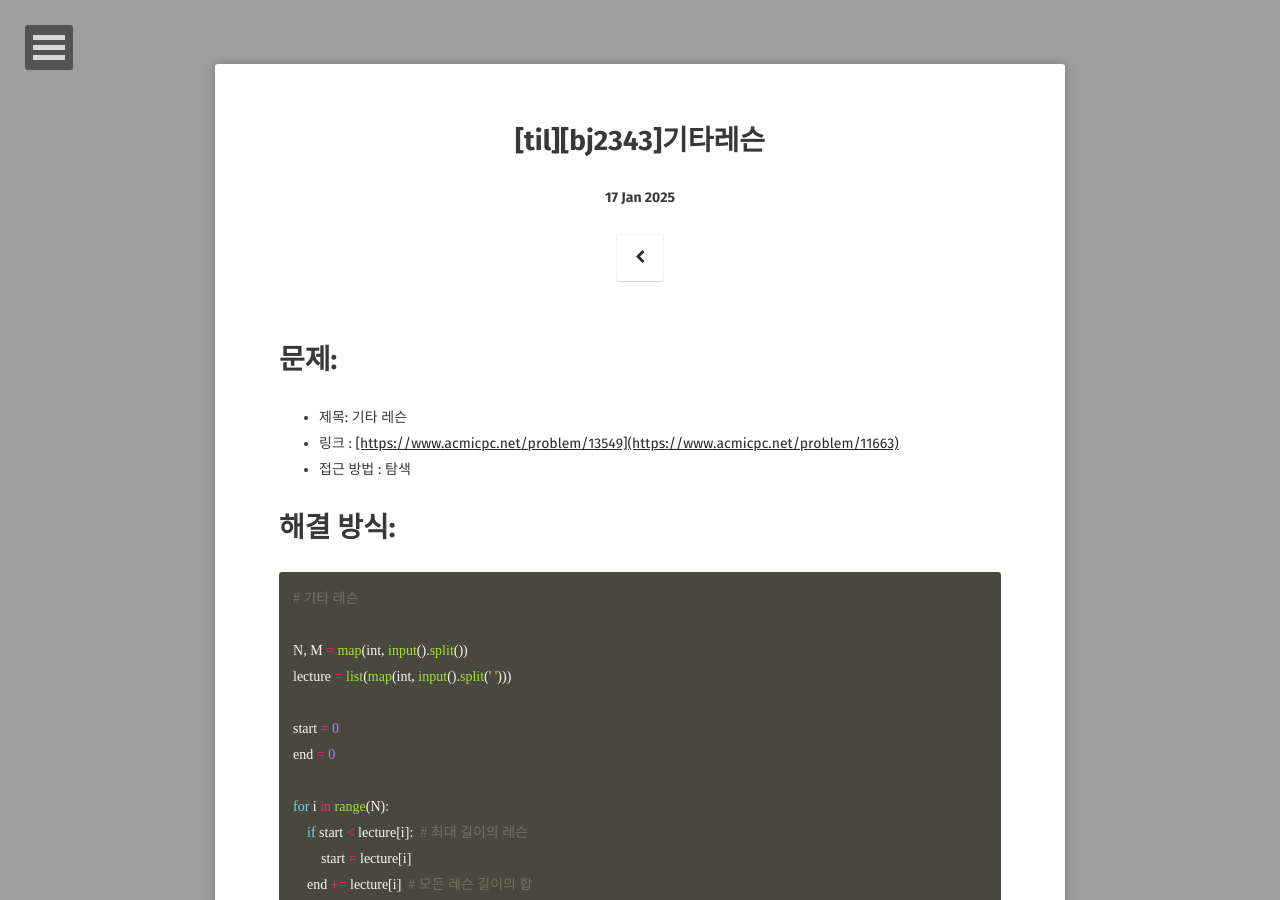
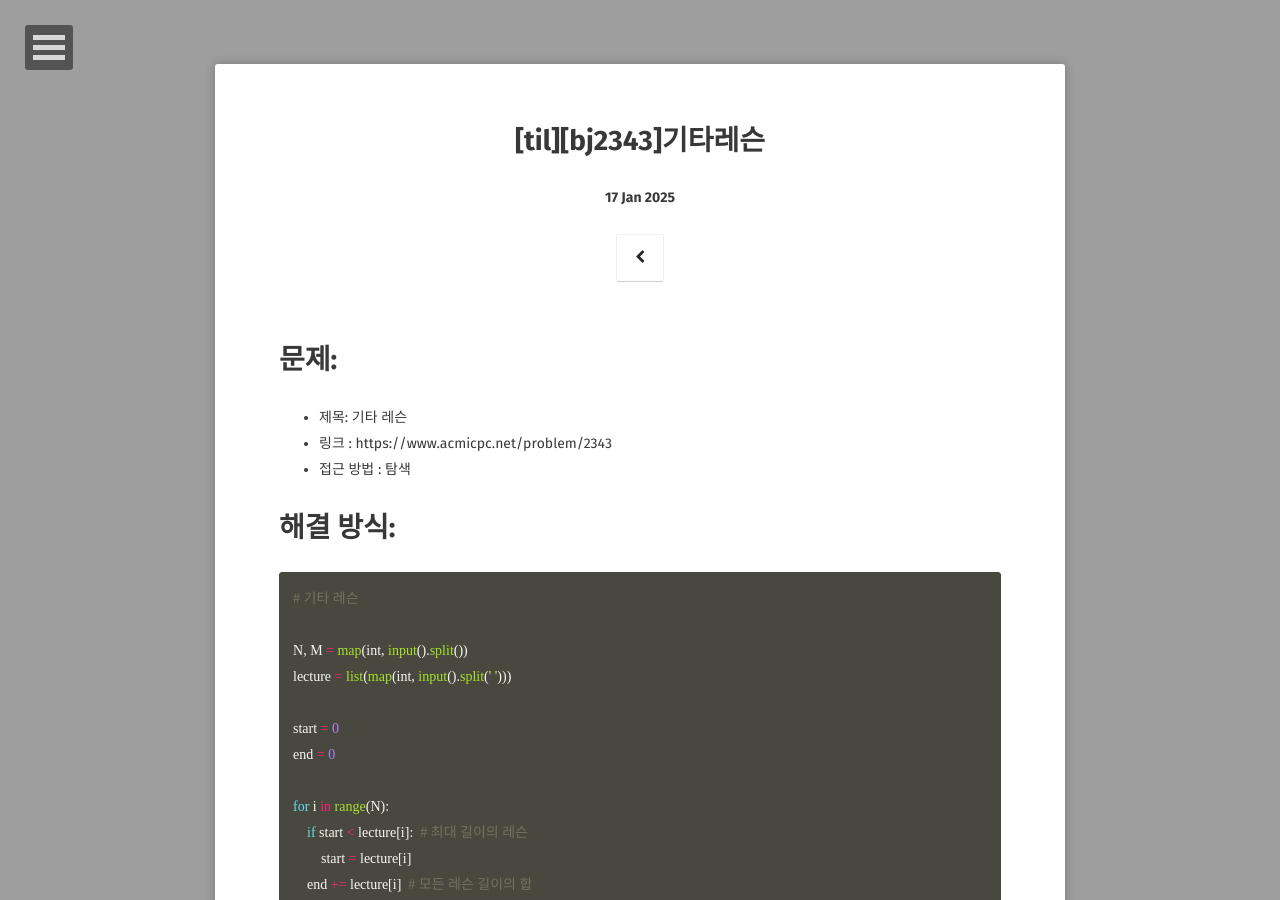
Before and after one commit to leesk212/leesk212.github.io, a Jekyll site: the page built from _posts/2025-01-17-[TIL][BJ2343]기타레슨.md, in a window 1280 px wide and 900 px high. Built offline with Jekyll 4.4.1, drawn with Linux system fonts in a browser that asks for light colours; some web fonts are replaced; our own code applies the rules of GitHub Pages for plain Markdown files; comment, search, counter and statistics services are not loaded; some of the changed lines change nothing that is shown.

Commit message:
Update 2025-01-17-[TIL][BJ2343]기타레슨.md

```diff
--- a/_posts/2025-01-17-[TIL][BJ2343]기타레슨.md
+++ b/_posts/2025-01-17-[TIL][BJ2343]기타레슨.md
@@ -8,7 +8,7 @@ tags: PS PYTHON BJ TIL 항해
 
 # 문제:
 * 제목: 기타 레슨
-* 링크 : [[https://www.acmicpc.net/problem/13549](https://www.acmicpc.net/problem/11663)](https://www.acmicpc.net/problem/2343)
+* 링크 : https://www.acmicpc.net/problem/2343
 * 접근 방법 : 탐색
 
 # 해결 방식:
```
